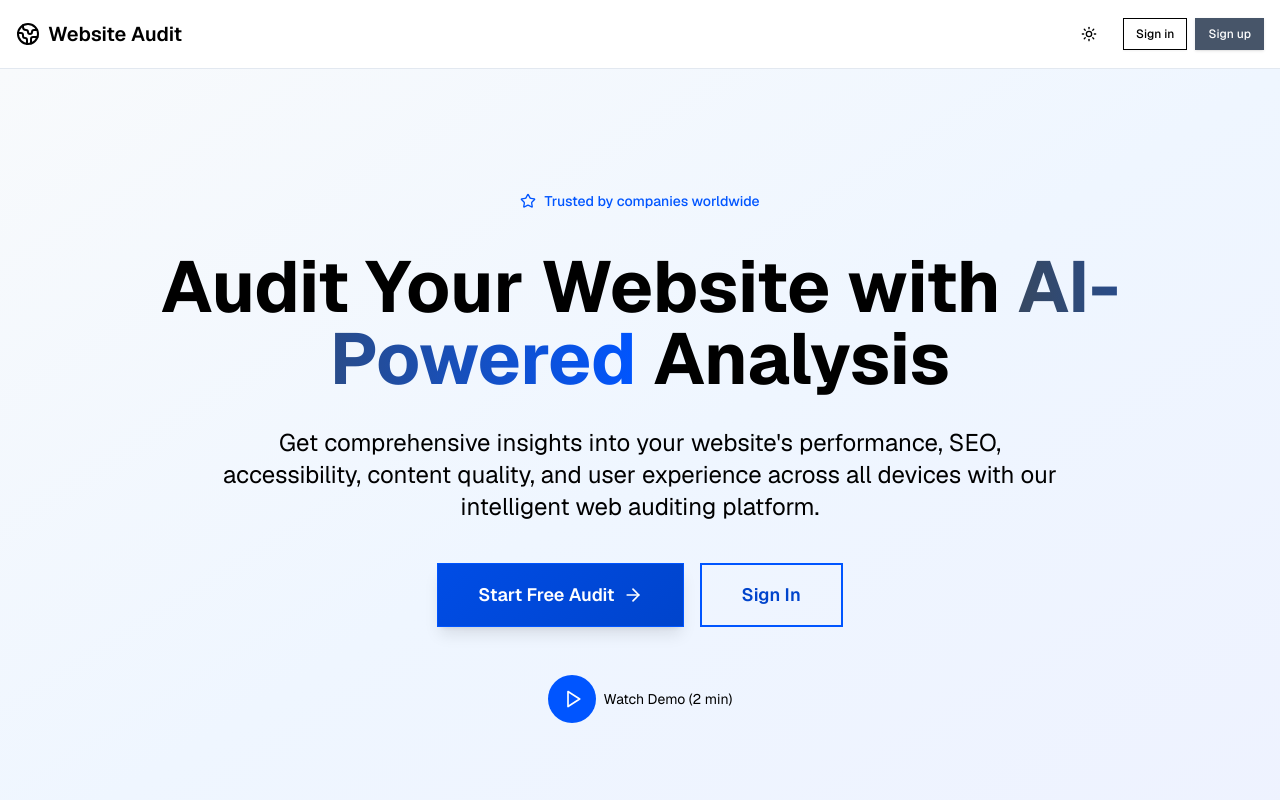
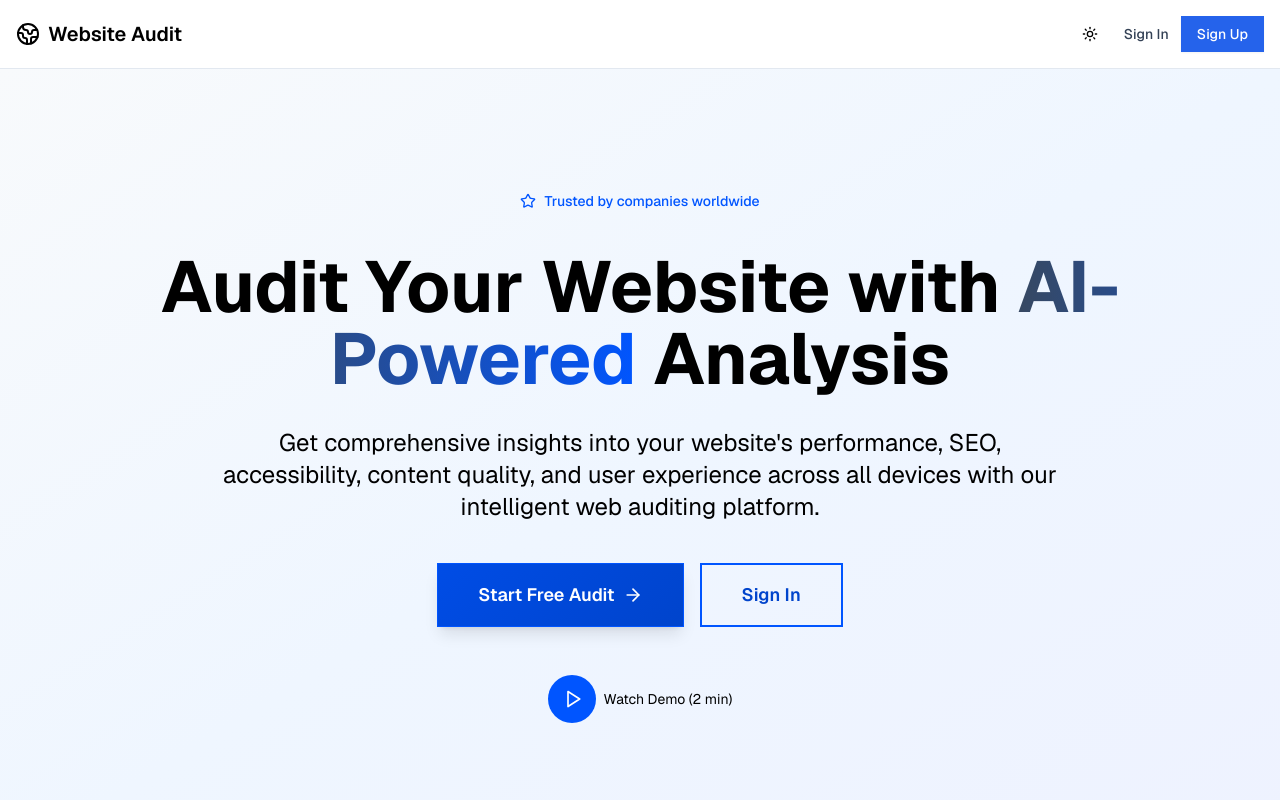
Before and after one commit to wbt-web-support/web-audit, a Next.js app: page / in a window 1280 px wide. Shown: the top 800 px of the page. Built offline with nearby package versions, Linux system fonts and the light colour scheme; no server answers.

Commit message:
analysis status

```diff
--- a/app/page.tsx
+++ b/app/page.tsx
@@ -144,7 +144,23 @@ export default async function Home() {
           </div>
           <div className="flex items-center gap-4">
             <ThemeSwitcher />
-            {hasEnvVars && <AuthButton />}
+            {hasEnvVars && (
+              <div className="flex items-center gap-3">
+                <Link
+                  href="/auth/login"
+                  className="text-sm font-medium text-slate-700 dark:text-slate-300 hover:text-blue-600 dark:hover:text-blue-400 transition-colors duration-200"
+                >
+                  Sign In
+                </Link>
+                <Link
+                  href="/auth/sign-up"
+                  className="bg-blue-600 hover:bg-blue-700 text-white text-sm font-medium px-4 py-2 rounded-lg transition-colors duration-200 shadow-sm hover:shadow-md"
+                >
+                  Sign Up
+                </Link>
+              </div>
+            )}
+            {!hasEnvVars && <AuthButton />}
           </div>
         </div>
       </header>
--- a/components/audit/audit-main.tsx
+++ b/components/audit/audit-main.tsx
@@ -438,7 +438,7 @@ export function AuditMain() {
         const errorMessage = data.error || 'Failed to start crawling';
         setError(errorMessage);
         dispatch(stopCrawling({ projectId }));
-        toast.error(errorMessage);
+        // toast.error(errorMessage);
         return;
       }
 
@@ -478,7 +478,7 @@ export function AuditMain() {
         setError(data.error || 'Failed to stop process');
         dispatch(startCrawling({ projectId }));
         toast.dismiss(stopToast);
-        toast.error(data.error || 'Failed to stop process');
+        // toast.error(data.error || 'Failed to stop process');
         return;
       }
 
@@ -566,7 +566,7 @@ export function AuditMain() {
         toast.error('Analysis timed out. Please try again.');
         setError('Analysis timed out after 5 minutes');
       } else {
-        toast.error(error.message || 'Analysis failed');
+        // toast.error(error.message || 'Analysis failed');
         setError(error.message || 'Failed to start analysis');
       }
 
@@ -606,7 +606,7 @@ export function AuditMain() {
       await fetchData();
 
     } catch (error: any) {
-      toast.error(error.message || 'Failed to stop analysis');
+      console.error(error.message || 'Failed to stop analysis');
       throw error;
     }
   };
--- a/components/audit/components/PagesTable.tsx
+++ b/components/audit/components/PagesTable.tsx
@@ -570,14 +570,14 @@ export function PagesTable({
                         ) : isPageStopped(analyzedPage) ? (
                           <Button
                             size="sm"
-                            className="h-7 px-3 w-full bg-orange-50 dark:bg-orange-950 text-orange-600 dark:text-orange-400"
+                            className="h-7 px-3 w-full sm:w-auto"
                             onClick={() => onAnalyzeSinglePage(analyzedPage.page.id)}
                             disabled={isAnalysisDisabled()}
-                            title={isAnalysisDisabled() ? "Analysis disabled while crawling is in progress" : "Retry analysis after stopping"}
+                            title={isAnalysisDisabled() ? "Analysis disabled while crawling is in progress" : "Analyze this page"}
                           >
-                            <RefreshCw className="h-3 w-3 mr-1" />
-                            <span className="hidden sm:inline">Retry</span>
-                            <span className="sm:hidden">Retry</span>
+                            <BarChart3 className="h-3 w-3 mr-1" />
+                            <span className="hidden sm:inline">Analyze</span>
+                            <span className="sm:hidden">Analyze</span>
                           </Button>
                         ) : analyzedPage.resultCount > 0 ? (
                           <>
```
